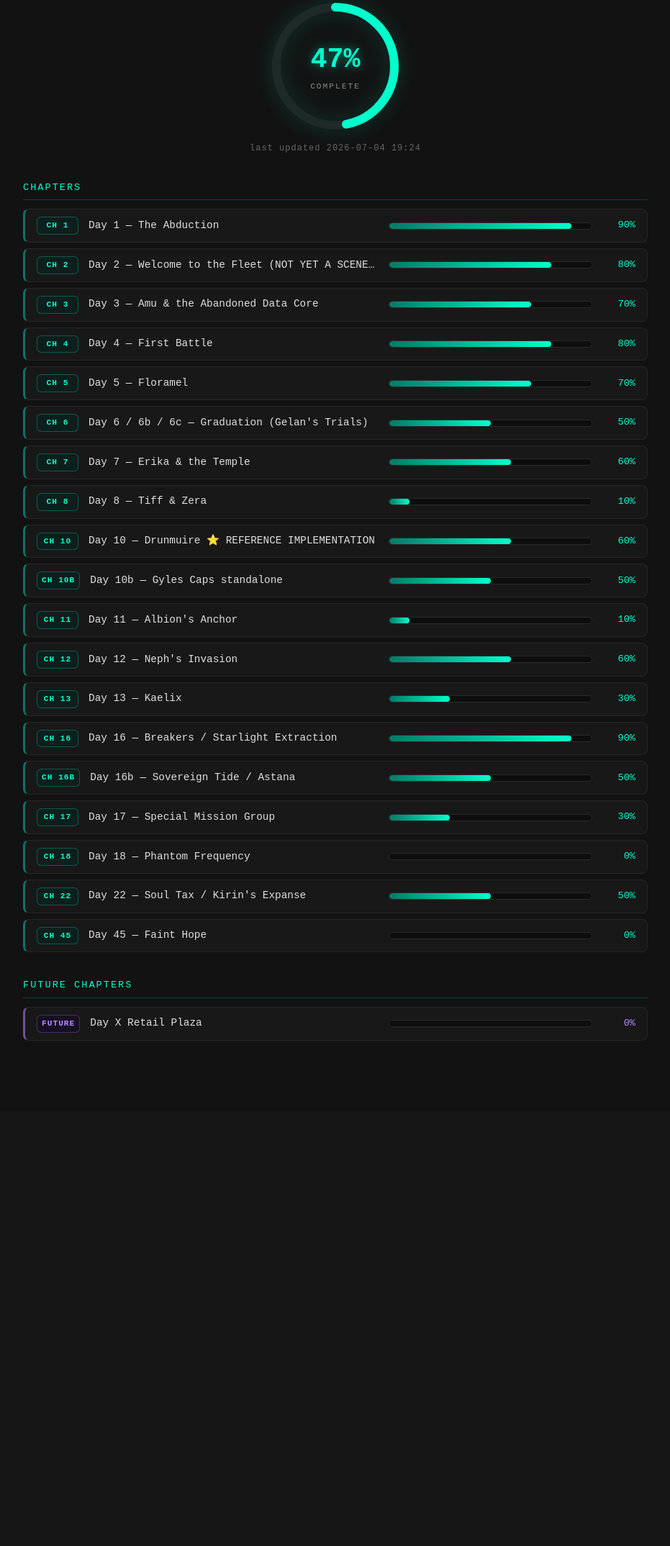
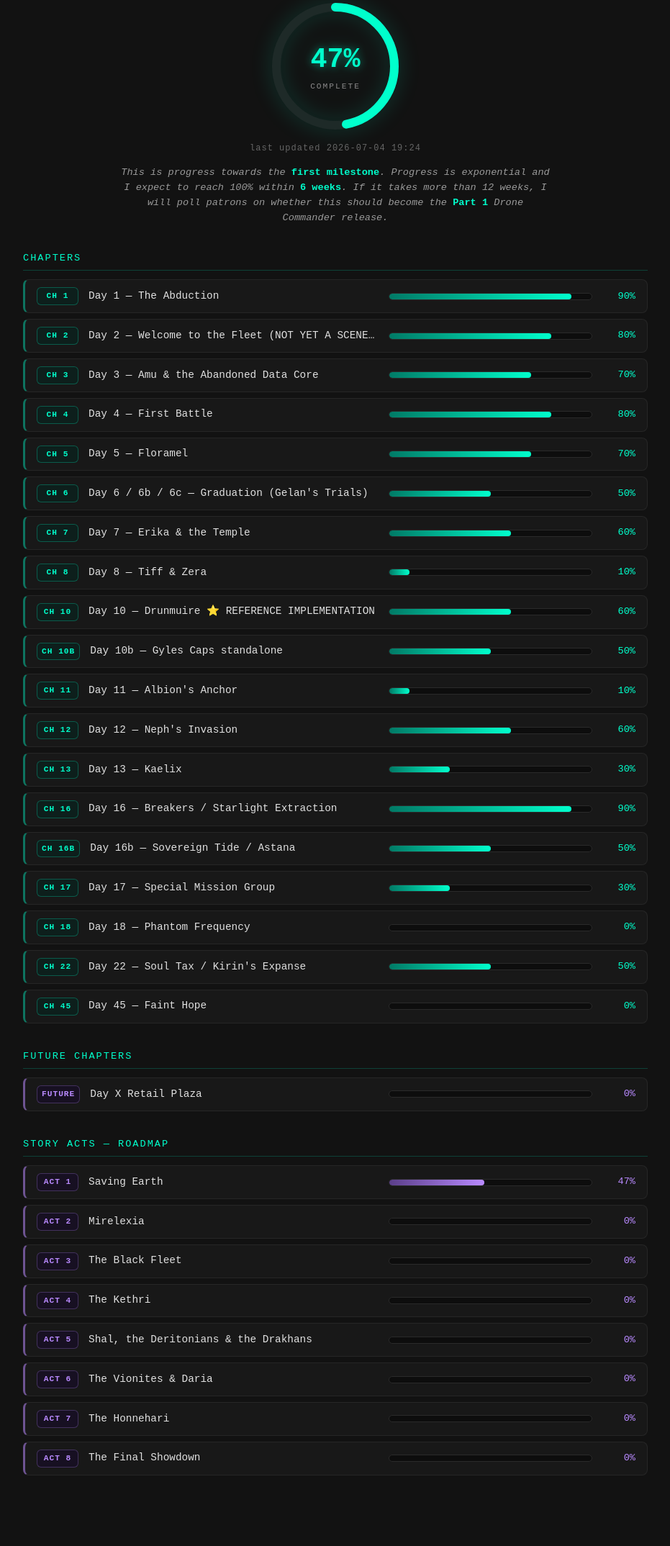
Before and after one commit to murchie85/DRONECOMMANDER_SITE, a Flask app: page /progress in a window 1280 px wide. Shown: the part 235-2383 px from the top of the page at 72% size, without its empty margins (174-1105 px from the left). Before the commit the page ends 1681 px from the top, so only its background shows below. Run offline with Flask 3, Linux system fonts and the light colour scheme.

Commit message:
Progress page: story act bars, milestone note, N/C row support
- Add fixed 8-act roadmap bars at the bottom (Act 1 tracks the overall milestone pct)
- Add italic milestone note under the ring: 100% expected in ~6 weeks, patron poll if it slips past 12
- N/C (not counted) chapter row styling and rendering

```diff
--- a/templates/progress.html
+++ b/templates/progress.html
@@ -36,6 +36,9 @@
         .ring-label .pct{font-size:2.4rem;font-weight:bold;color:#00ffcc;text-shadow:0 0 12px #00ffcc66}
         .ring-label .sub{font-size:.7rem;color:#8a8a8a;letter-spacing:2px;text-transform:uppercase}
         .generated{color:#666;font-size:.75rem;margin-top:10px;letter-spacing:1px}
+        .milestone-note{color:#9a9a9a;font-style:italic;font-size:.85rem;max-width:600px;
+                        text-align:center;margin:14px auto 0;line-height:1.55}
+        .milestone-note strong{color:#00ffcc;font-style:normal}
 
         /* chapter rows */
         .sect-title{color:#00ffcc;letter-spacing:2px;font-size:.85rem;text-transform:uppercase;
@@ -54,6 +57,9 @@
         .ch-pct{min-width:46px;text-align:right;font-size:.85rem;color:#00ffcc}
         .ch-row.future .ch-pct{color:#b98aff}
         .done .ch-pct::after{content:" ✔"}
+        .ch-row.nc{opacity:.55;border-left-color:#ff6b6b88}
+        .ch-row.nc .ch-label{color:#ff6b6b;background:#1f1010;border-color:#ff6b6b44}
+        .ch-row.nc .ch-pct{color:#ff6b6b}
 
         .empty-state{text-align:center;color:#8a8a8a;padding:60px 0}
         @media (max-width:640px){
@@ -91,6 +97,7 @@
                 </div>
             </div>
             <div class="generated" id="generated"></div>
+            <div class="milestone-note">This is progress towards the <strong>first milestone</strong>. Progress is exponential and I expect to reach 100% within <strong>6 weeks</strong>. If it takes more than 12 weeks, I will poll patrons on whether this should become the <strong>Part&nbsp;1</strong> Drone Commander release.</div>
         </div>
 
         <div id="content"><div class="empty-state">Loading progress…</div></div>
@@ -122,12 +129,12 @@
         if (data.generated)
             document.getElementById('generated').textContent = 'last updated ' + data.generated;
 
-        const row = (label, title, p, future) =>
-            '<div class="ch-row' + (future ? ' future' : '') + (p >= 100 ? ' done' : '') + '">' +
-              '<div class="ch-label">' + label + '</div>' +
+        const row = (label, title, p, future, nc) =>
+            '<div class="ch-row' + (future ? ' future' : '') + (nc ? ' nc' : (p >= 100 ? ' done' : '')) + '">' +
+              '<div class="ch-label">' + (nc ? 'N/C' : label) + '</div>' +
               '<div class="ch-title">' + title + '</div>' +
-              '<div class="ch-bar"><div class="ch-fill" style="width:0%" data-w="' + p + '"></div></div>' +
-              '<div class="ch-pct">' + p + '%</div>' +
+              '<div class="ch-bar"><div class="ch-fill" style="width:0%" data-w="' + (nc ? 0 : p) + '"></div></div>' +
+              '<div class="ch-pct">' + (nc ? '—' : p + '%') + '</div>' +
             '</div>';
 
         const escSpan = document.createElement('span');
@@ -139,14 +146,29 @@
             html += '<div class="sect-title">Chapters</div>';
             html += chapters.map(c =>
                 row('CH ' + esc((c.label || '?').toUpperCase()), esc(c.title),
-                    Math.max(0, Math.min(100, c.pct || 0)), false)).join('');
+                    Math.max(0, Math.min(100, c.pct || 0)), false, !!c.notCounted)).join('');
         }
         const future = data.future || [];
         if (future.length) {
             html += '<div class="sect-title">Future Chapters</div>';
             html += future.map(f =>
-                row('FUTURE', esc(f.title), Math.max(0, Math.min(100, f.pct || 0)), true)).join('');
+                row('FUTURE', esc(f.title), Math.max(0, Math.min(100, f.pct || 0)), true, !!f.notCounted)).join('');
         }
+        // story acts — fixed roadmap (see /compendium#story-roadmap); Act 1 tracks the overall milestone
+        const ACTS = [
+            'Saving Earth',
+            'Mirelexia',
+            'The Black Fleet',
+            'The Kethri',
+            'Shal, the Deritonians & the Drakhans',
+            'The Vionites & Daria',
+            'The Honnehari',
+            'The Final Showdown'
+        ];
+        html += '<div class="sect-title">Story Acts &mdash; Roadmap</div>';
+        html += ACTS.map((t, i) =>
+            row('ACT ' + (i + 1), esc(t), i === 0 ? pct : 0, true, false)).join('');
+
         content.innerHTML = html || '<div class="empty-state">No chapters in the data file.</div>';
 
         // animate the bars in
```
